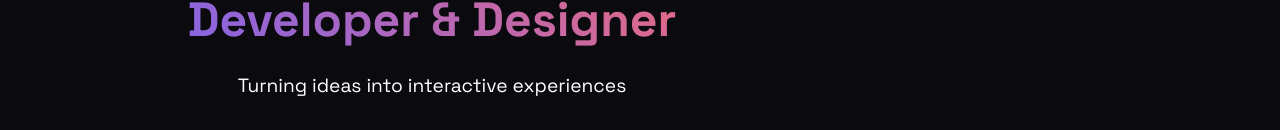
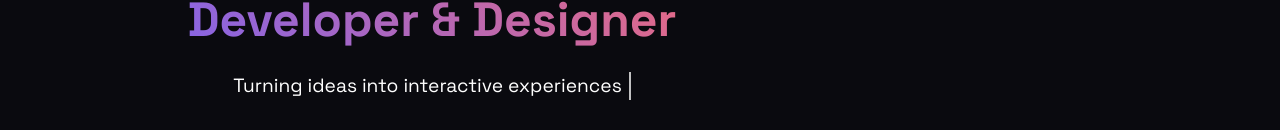
Before and after one commit to sudo-kk/test1010, a React (Vite) app: page / in a window 1280 px wide. Shown: the part 396-526 px from the top of the page. Built offline with nearby package versions, Linux system fonts and the light colour scheme.

Commit message:
Add cycling cybersecurity facts with typing animation

```diff
--- a/src/components/Hero.tsx
+++ b/src/components/Hero.tsx
@@ -95,21 +95,56 @@ const Button = styled(motion.a)`
 
 const Hero: React.FC = () => {
     const [displayText, setDisplayText] = useState('');
-    const text = portfolioData.subtitle;
+    const phrases = [
+        "Turning ideas into interactive experiences",
+        "Did you know? 95% of cybersecurity breaches are due to human error",
+        "The first computer virus was created in 1983",
+        "The term 'bug' originated from an actual moth in a computer",
+        "The average cost of a data breach is $3.86 million",
+        "There's a new cyber attack every 39 seconds"
+    ];
+    const [currentPhraseIndex, setCurrentPhraseIndex] = useState(0);
+    const [isDeleting, setIsDeleting] = useState(false);
+    const typingSpeed = 50;
+    const deletingSpeed = 30;
+    const pauseTime = 2000;
 
     useEffect(() => {
-        let currentIndex = 0;
-        const interval = setInterval(() => {
-            if (currentIndex <= text.length) {
-                setDisplayText(text.slice(0, currentIndex));
-                currentIndex++;
+        let timeout: ReturnType<typeof setTimeout>;
+
+        const animateText = () => {
+            const currentPhrase = phrases[currentPhraseIndex];
+
+            if (!isDeleting) {
+                if (displayText !== currentPhrase) {
+                    // Typing
+                    timeout = setTimeout(() => {
+                        setDisplayText(currentPhrase.slice(0, displayText.length + 1));
+                    }, typingSpeed);
+                } else {
+                    // Pause before deleting
+                    timeout = setTimeout(() => {
+                        setIsDeleting(true);
+                    }, pauseTime);
+                }
             } else {
-                clearInterval(interval);
+                if (displayText === '') {
+                    // Move to next phrase
+                    setIsDeleting(false);
+                    setCurrentPhraseIndex((prev) => (prev + 1) % phrases.length);
+                } else {
+                    // Deleting
+                    timeout = setTimeout(() => {
+                        setDisplayText(displayText.slice(0, -1));
+                    }, deletingSpeed);
+                }
             }
-        }, 100);
+        };
 
-        return () => clearInterval(interval);
-    }, [text]);
+        timeout = setTimeout(animateText, 50);
+
+        return () => clearTimeout(timeout);
+    }, [displayText, isDeleting, currentPhraseIndex]);
 
     return (
         <HeroSection id="home">
@@ -139,6 +174,13 @@ const Hero: React.FC = () => {
                         transition={{ delay: 0.6 }}
                     >
                         {displayText}
+                        <motion.span
+                            animate={{ opacity: [1, 0] }}
+                            transition={{ duration: 0.5, repeat: Infinity, repeatType: 'reverse' }}
+                            style={{ display: 'inline-block', marginLeft: '2px', borderRight: '2px solid currentColor' }}
+                        >
+                            &nbsp;
+                        </motion.span>
                     </TypingText>
                     <ButtonContainer
                         initial={{ opacity: 0 }}
```
